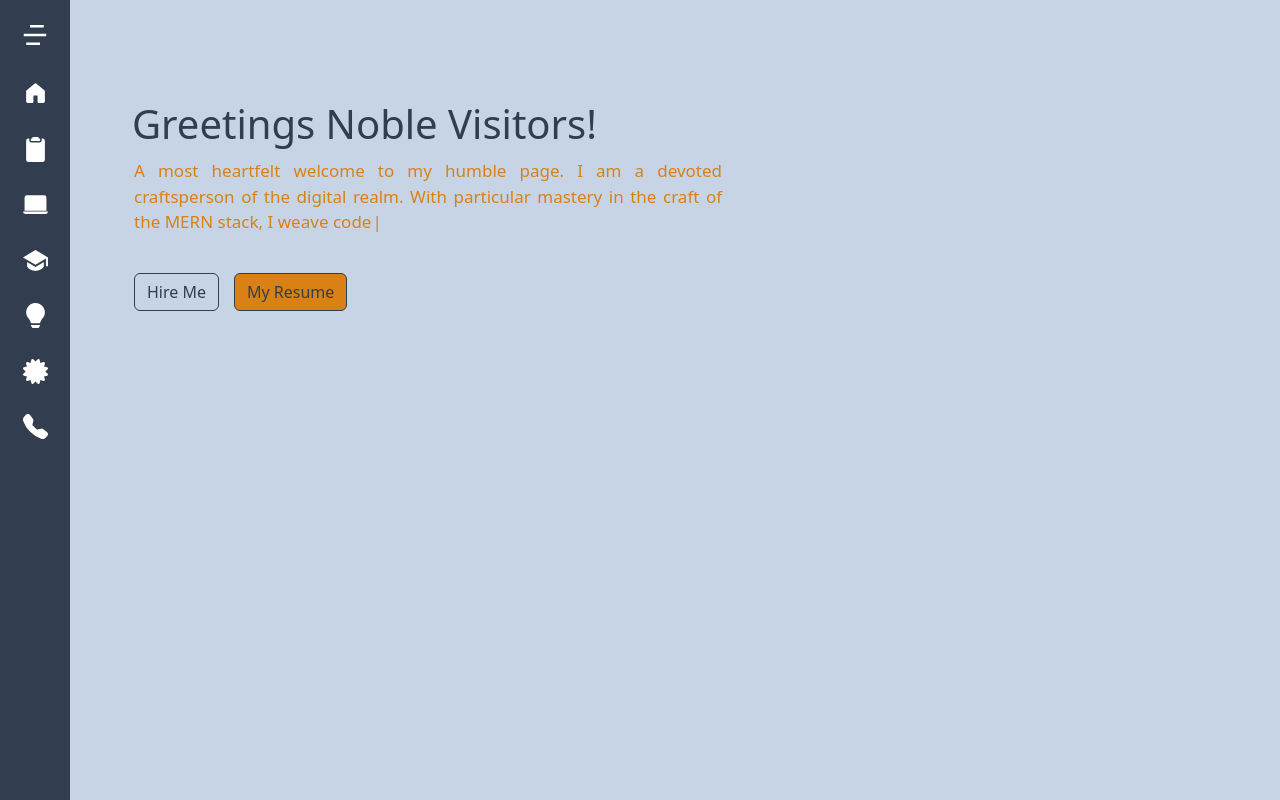
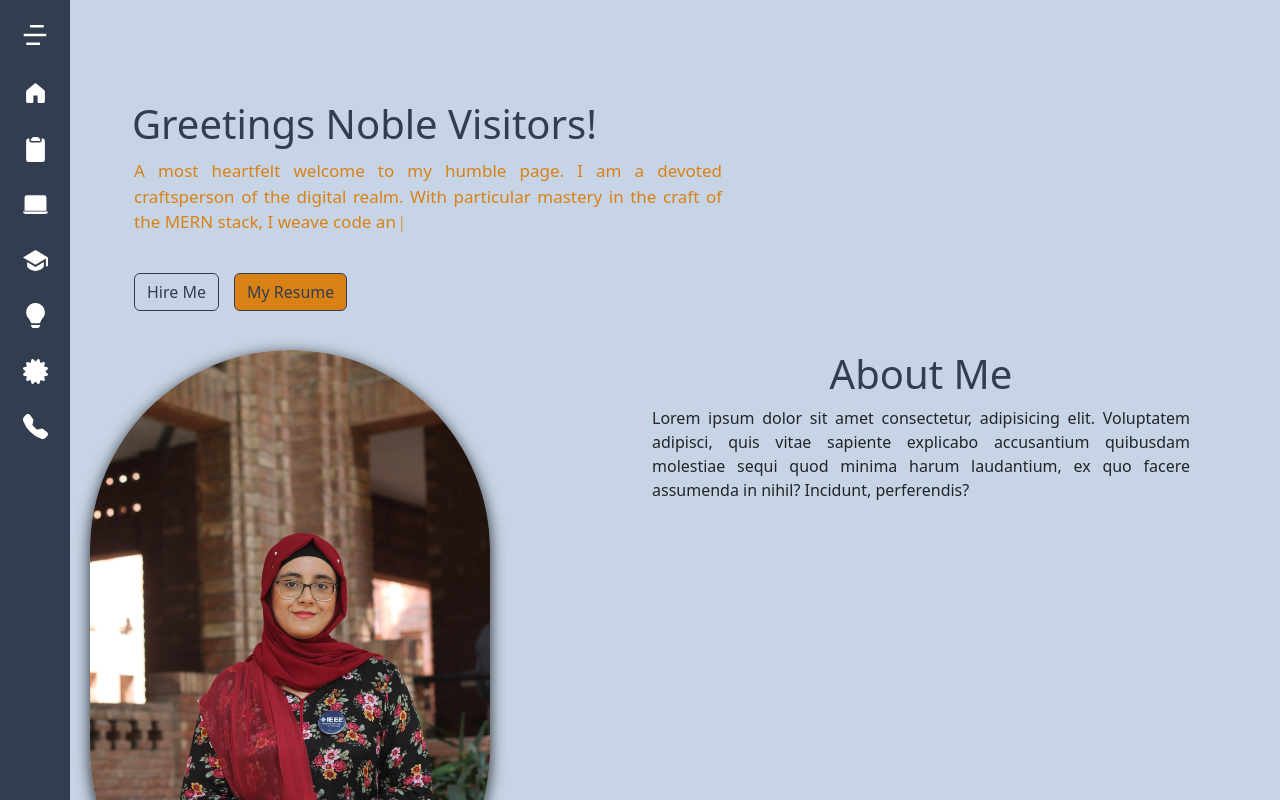
Before and after one commit to arshea-02/personal_portfolio, a React (Create React App) app in the folder client/: page / in a window 1280 px wide. Shown: the top 800 px of the page. Built offline with nearby package versions, Linux system fonts and the light colour scheme.

Commit message:
About Page

```diff
--- a/client/src/components/Layout/Layout.js
+++ b/client/src/components/Layout/Layout.js
@@ -4,6 +4,7 @@ import { RiMenu4Line } from "react-icons/ri";
 import HomePage from "../../pages/HomePage/HomePage";
 import "./layout.css";
 import Menu from "../Menu/Menu";
+import AboutPage from "../../pages/AboutPage/AboutPage";
 
 const Layout = () => {
   const [toggle, setToggle] = useState(false);
@@ -31,6 +32,7 @@ const Layout = () => {
         </div>
         <div className="container">
           <HomePage />
+          <AboutPage />
         </div>
       </div>
     </>
--- a/client/src/components/Layout/layout.css
+++ b/client/src/components/Layout/layout.css
@@ -2,6 +2,7 @@
     margin: 0;
     padding: 0;
     width: 100%;
+    height: fit-content;
 }
 .sidebar-section{
     display: flex;
--- /dev/null
+++ b/client/src/pages/AboutPage/AboutPage.js
@@ -0,0 +1,27 @@
+import React from "react";
+
+import "./about.css";
+const AboutPage = () => {
+  return (
+    <>
+      <div className="about">
+        <div className="row">
+          <div className="col-xl-6 col-lg-6 col-md-6 col-xs-12 about-img">
+            <img src="Me_IEEE.jpg" alt="Profile Pic" />
+          </div>
+          <div className="col-md-6 about-content">
+            <h1>About Me</h1>
+            <p>
+              Lorem ipsum dolor sit amet consectetur, adipisicing elit.
+              Voluptatem adipisci, quis vitae sapiente explicabo accusantium
+              quibusdam molestiae sequi quod minima harum laudantium, ex quo
+              facere assumenda in nihil? Incidunt, perferendis?
+            </p>
+          </div>
+        </div>
+      </div>
+    </>
+  );
+};
+
+export default AboutPage;
--- /dev/null
+++ b/client/src/pages/AboutPage/about.css
@@ -0,0 +1,26 @@
+.about{
+    margin: 30px 0px;
+    padding: 20px;
+}
+
+.about-img img{
+    height: 100%;
+    width: 400px;
+    display: flex;
+    border-radius: 200px;
+    box-shadow: 0 4px 15px;
+}
+
+.about-content{
+    display: flex;
+    flex-direction: column;
+}
+
+.about-content h1{
+    color: #323e4f;
+    text-align: center;
+}
+
+.about-content p{
+    text-align: justify;
+}
```
Also changed, not shown: client/public/Me_IEEE.jpg (added).
